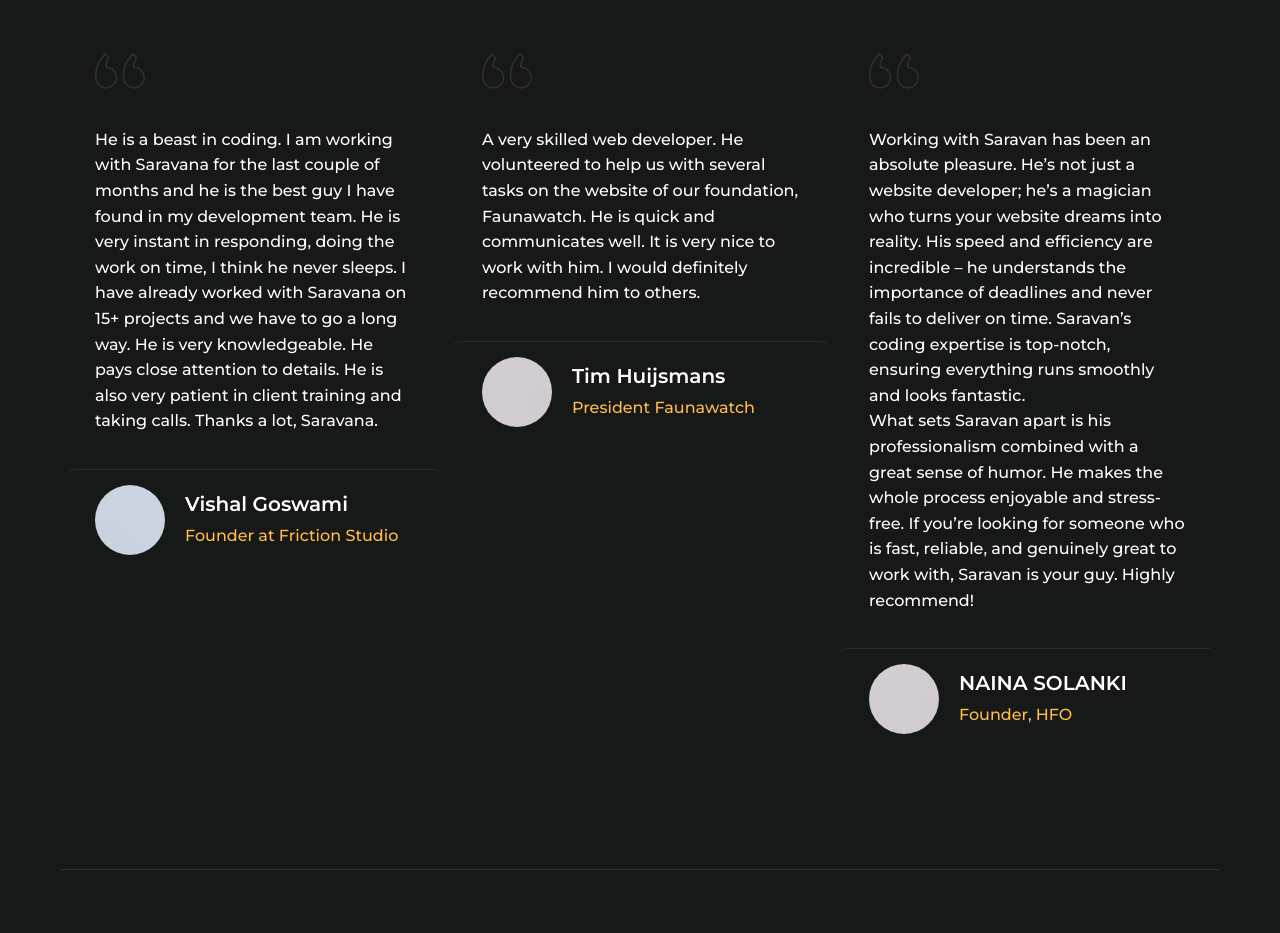
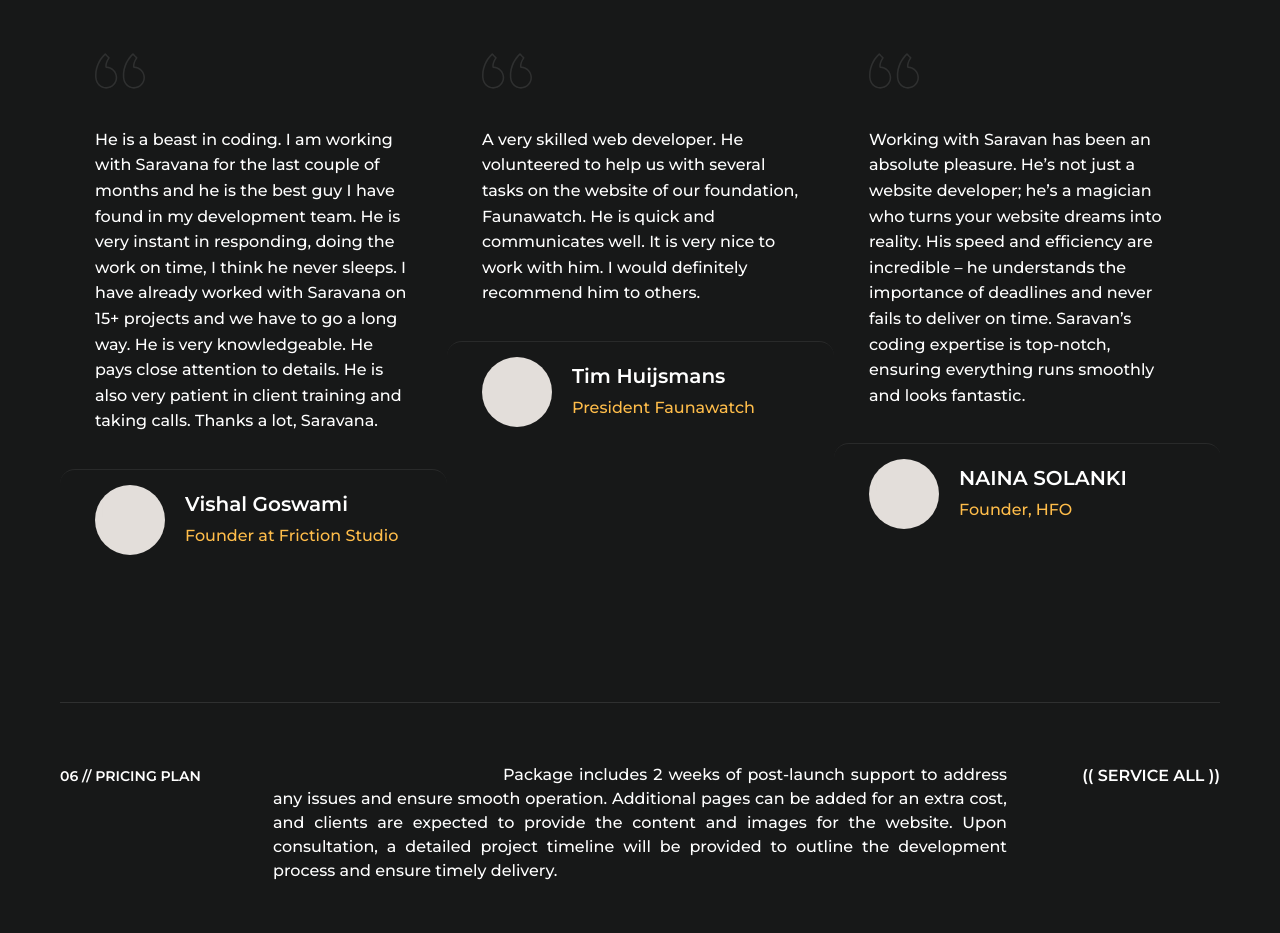
Before and after one commit to Saravanepic/perosnal-website, a Next.js app: page / in a window 1280 px wide. Shown: the part 4940-5873 px from the top of the page. Built offline with nearby package versions, Linux system fonts and the light colour scheme.

Commit message:
Update TestimonialSlider

```diff
--- a/components/TestimonialSlider.js
+++ b/components/TestimonialSlider.js
@@ -2,6 +2,46 @@
 import { sliderProps } from "@/utility/sliderProps";
 import { Component } from "react";
 import Slider from "react-slick";
+
+const testimonialData = [
+  {
+    id: 0,
+    name: "Anuja Nath",
+    role:"Founder, Brandmade Consult",
+    content:"Saravan is one of the best in his domain. You name it , Saravana will code it with precision and expertise. He not only built my dream website with the available and limited resources but also guided me through each and every step of the process. learned a lot from him and it was wonderful working with such an exceptionally brilliant professional. I highly recommend Saravana for any project – he's always a top choice!",
+  },
+  {
+    id: 1,
+    name: "Harsha Anil",
+    role:"Founder KARMIKH",
+    content:"Saravan is one of the best in his domain. You name it , Saravana will code it with precision and expertise. He not only built my dream website with the available and limited resources but also guided me through each and every step of the process. learned a lot from him and it was wonderful working with such an exceptionally brilliant professional. I highly recommend Saravana for any project – he's always a top choice!",
+  },
+  {
+    id: 2,
+    name: "Vishal Goswami",
+    role:"Founder at Friction Studio",
+    content:"He is a beast in coding. I am working with Saravana for the last couple of months and he is the best guy I have found in my development team. He is very instant in responding, doing the work on time, I think he never sleeps. I have already worked with Saravana on 15+ projects and we have to go a long way. He is very knowledgeable. He pays close attention to details. He is also very patient in client training and taking calls. Thanks a lot, Saravana.",
+  },
+  {
+    id: 3,
+    name: "Tim Huijsmans",
+    role:"President Faunawatch",
+    content:"A very skilled web developer. He volunteered to help us with several tasks on the website of our foundation, Faunawatch. He is quick and communicates well. It is very nice to work with him. I would definitely recommend him to others. ",
+  },
+  {
+    id: 4,
+    name: "NAINA SOLANKI",
+    role:"Founder, HFO",
+    content:"Working with Saravan has been an absolute pleasure. He’s not just a website developer; he’s a magician who turns your website dreams into reality. His speed and efficiency are incredible – he understands the importance of deadlines and never fails to deliver on time. Saravan’s coding expertise is top-notch, ensuring everything runs smoothly and looks fantastic.",
+  },
+  {
+    id: 5,
+    name: "Nemo",
+    role:"Founder, Yuyo Botanics",
+    content:"What sets Saravan apart is his professionalism combined with a great sense of humor. He makes the whole process enjoyable and stress-free. If you’re looking for someone who is fast, reliable, and genuinely great to work with, Saravan is your guy. Highly recommend!",
+  },
+
+]
 
 export default class TestimonialSlider extends Component {
   constructor(props) {
@@ -63,12 +103,15 @@ export default class TestimonialSlider extends Component {
                 {...sliderProps.testimonial}
                 className=""
               >
-                <div>
+
+
+                {testimonialData.map((item) =>(
+                  <div key={item.id}>
                     <div className="list_inner">
                       <div className="details">
                         <img className="sm_svg" src="img/svg/quote.svg" alt={1} />
                         <p>
-                      Saravan is one of the best in his domain. You name it , Saravana will code it with precision and expertise. He not only built my dream website with the available and limited resources but also guided me through each and every step of the process. learned a lot from him and it was wonderful working with such an exceptionally brilliant professional. I highly recommend Saravana for any project – he's always a top choice!
+                        {item.content}
                         </p>
                       </div>
                       <div className="info">
@@ -76,89 +119,16 @@ export default class TestimonialSlider extends Component {
                           <img src="img/testimonials/1.jpg" alt={1} />
                         </div>
                         <div className="job">
-                        <h3>Harsha Anil</h3>
-                        <span>Founder KARMIKH</span>
+                          <h3>{item.name}</h3>
+                          <span>{item.role}</span>
                         </div>
                       </div>
                     </div>
                   </div>
-                <div>
-                  <div className="list_inner">
-                    <div className="details">
-                      <img className="sm_svg" src="img/svg/quote.svg" alt={1} />
-                      <p>
-                      Saravan is my goto guy for all things website development. He has great coding experience. He will get things done with a quick turnaround. Very approachable and a pleasure to work with. Highly recommend his services for website development.
-                      </p>
-                    </div>
-                    <div className="info">
-                      <div className="image">
-                        <img src="img/testimonials/2.jpg" alt={2} />
-                      </div>
-                      <div className="job">
-                        <h3>Anuja Nath</h3>
-                        <span>Founder, Brandmade Consult</span>
-                      </div>
-                    </div>
-                  </div>
-                </div>
-                <div>
-                  <div className="list_inner">
-                    <div className="details">
-                      <img className="sm_svg" src="img/svg/quote.svg" alt={1} />
-                      <p>
-                      He is a beast in coding. I am working with Saravana for the last couple of months and he is the best guy I have found in my development team. He is very instant in responding, doing the work on time, I think he never sleeps. I have already worked with Saravana on 15+ projects and we have to go a long way. He is very knowledgeable. He pays close attention to details. He is also very patient in client training and taking calls. Thanks a lot, Saravana.
-                      </p>
-                    </div>
-                    <div className="info">
-                      <div className="image">
-                        <img src="img/testimonials/3.jpg" alt={3} />
-                      </div>
-                      <div className="job">
-                        <h3>Vishal Goswami</h3>
-                        <span>Founder at Friction Studio</span>
-                      </div>
-                    </div>
-                  </div>
-                </div>
-                <div>
-                  <div className="list_inner">
-                    <div className="details">
-                      <img className="sm_svg" src="img/svg/quote.svg" alt={1} />
-                      <p>
-                      A very skilled web developer. He volunteered to help us with several tasks on the website of our foundation, Faunawatch. He is quick and communicates well. It is very nice to work with him. I would definitely recommend him to others.
-                      </p>
-                    </div>
-                    <div className="info">
-                      <div className="image">
-                        <img src="img/testimonials/2.jpg" alt={2} />
-                      </div>
-                      <div className="job">
-                        <h3>Tim Huijsmans</h3>
-                        <span>President Faunawatch</span>
-                      </div>
-                    </div>
-                  </div>
-                </div>
-                <div>
-                  <div className="list_inner">
-                    <div className="details">
-                      <img className="sm_svg" src="img/svg/quote.svg" alt={1} />
-                      <p>
-                      Working with Saravan has been an absolute pleasure. He’s not just a website developer; he’s a magician who turns your website dreams into reality. His speed and efficiency are incredible – he understands the importance of deadlines and never fails to deliver on time. Saravan’s coding expertise is top-notch, ensuring everything runs smoothly and looks fantastic.
-                      <br/>What sets Saravan apart is his professionalism combined with a great sense of humor. He makes the whole process enjoyable and stress-free. If you’re looking for someone who is fast, reliable, and genuinely great to work with, Saravan is your guy. Highly recommend!
-                      </p>
-                    </div>
-                    <div className="info">
-                      <div className="image">
-                        <img src="img/testimonials/2.jpg" alt={2} />
-                      </div>
-                      <div className="job">
-                        <h3>NAINA SOLANKI</h3>
-                        <span>Founder, HFO</span>
-                      </div>
-                    </div>
-                  </div>
-                </div>
+                  )
+                )}
+
+
               </Slider>
             </div>
           </div>
```
Lines whose indentation alone changed are shown as unchanged.
